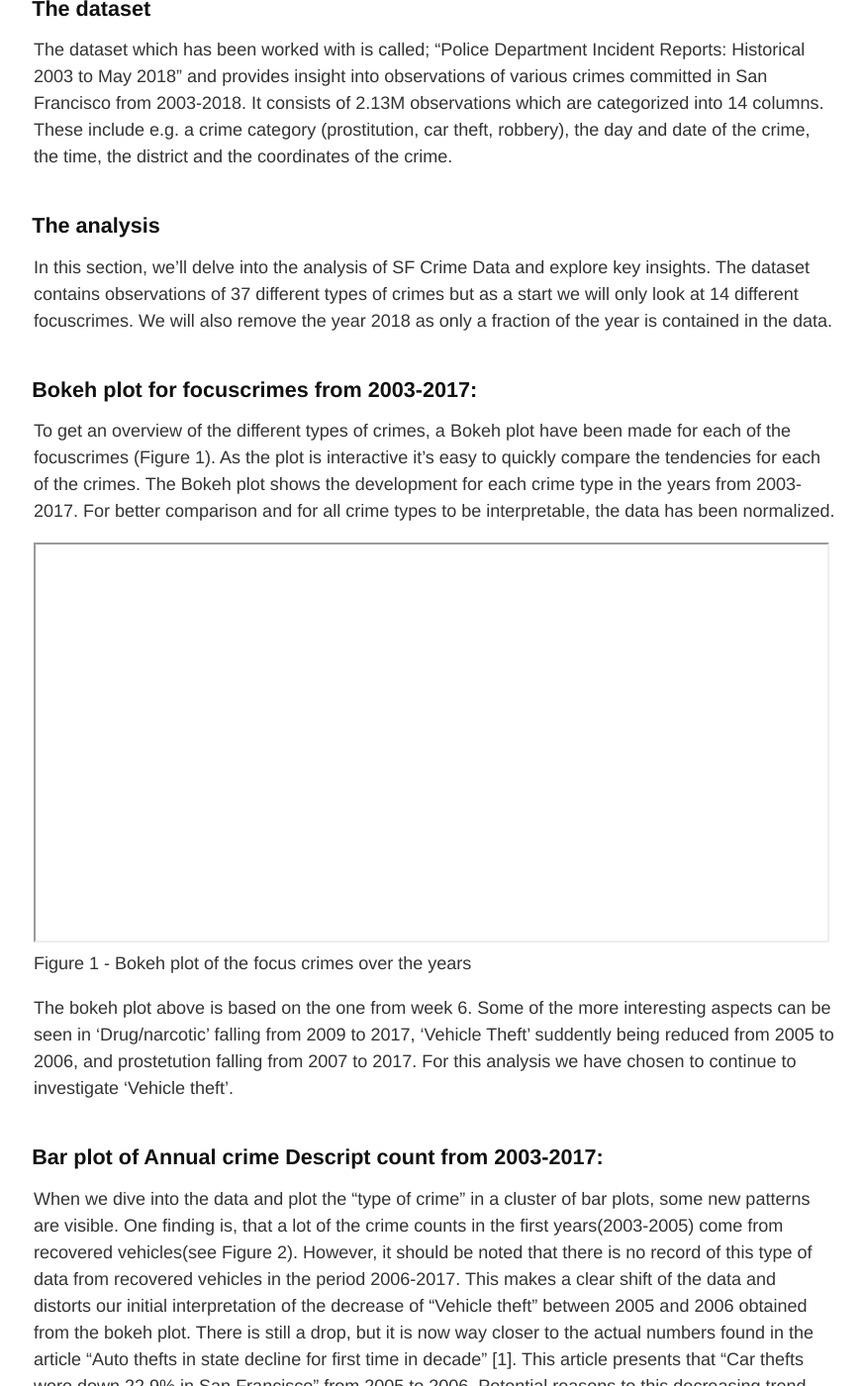
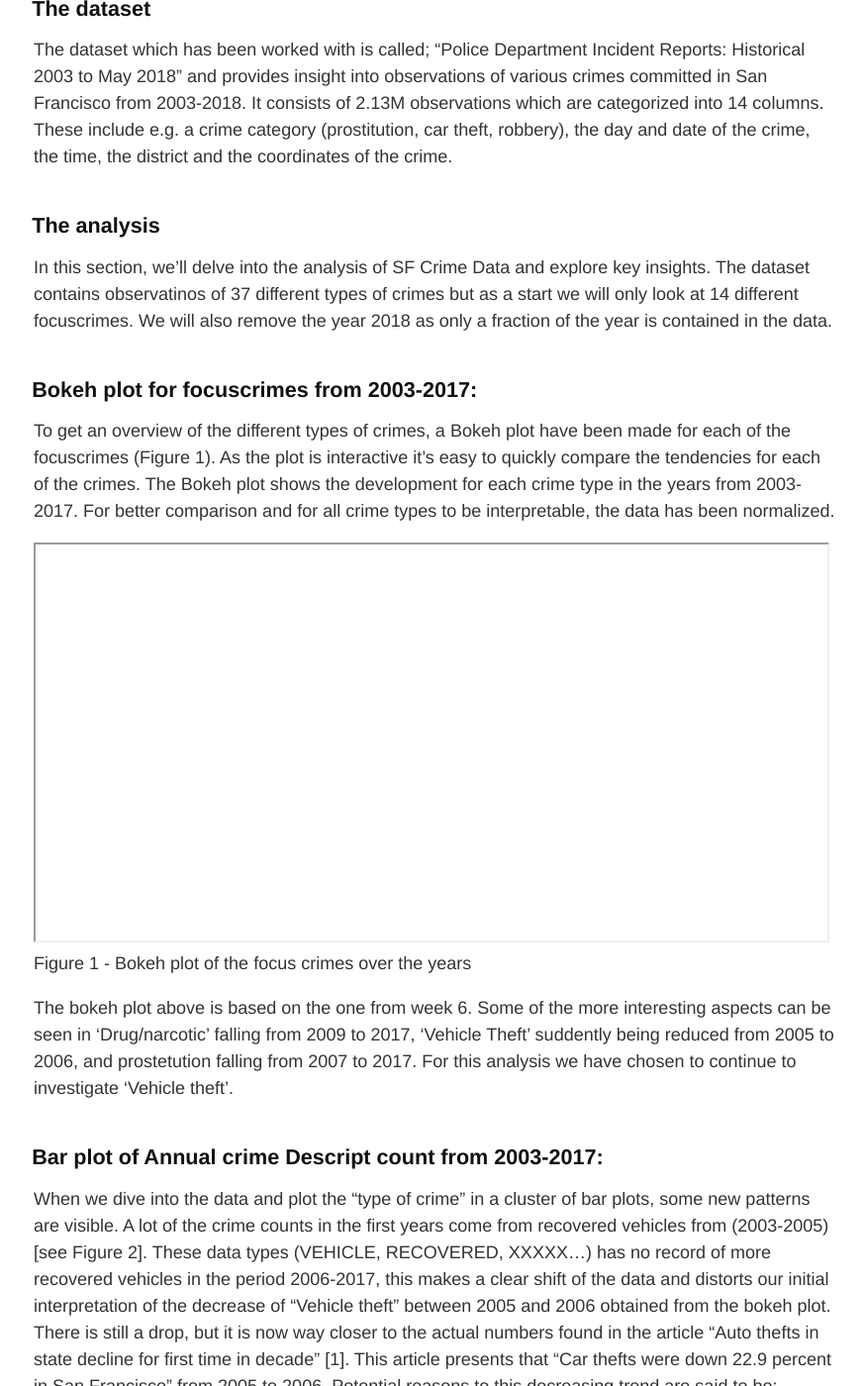
Before and after one commit to Madsem2/Madsem2.github.io, a Jekyll site: the page built from index.md, in a window 1280 px wide and 1400 px high, scrolled down 705 px. Shown: the whole window at 99% size, without its empty margins (201-1074 px from the left). Built offline with Jekyll 4.4.1, drawn with Linux system fonts in a browser that asks for light colours; some of the changed text lies outside the part shown.

Commit message:
center main heading

```diff
--- a/index.md
+++ b/index.md
@@ -7,12 +7,14 @@
 
 ---
 
-# Assigment 2
+<p style="text-align: center;"># Assigment 2</p>
+
+
 
 
 ## Introduction
 This is a webpage showcasing a short data-story based on the work done in the DTU
-course: "02806 Social data analysis and visualization-Spring 24" class so far. (This exercise is a kind of "micro version" of what we'll be doing in the final project).
+course: "02806 Social data analysis and visualization-Spring 24" class so far. (This exercise is a kind of "micro version" of what we'll be doing in the final project). Follow the directions in the bulleted list below when you create your data-story.
 
 
 ## The dataset
@@ -23,7 +25,7 @@
 
 ## The analysis
 In this section, we'll delve into the analysis of SF Crime Data and explore key insights.
-The dataset contains observations of 37 different types of crimes but as a start we will only look at 14 different focuscrimes. We will also remove the year 2018 as only a fraction of the year is contained in the data.
+The dataset contains observatinos of 37 different types of crimes but as a start we will only look at 14 different focuscrimes. We will also remove the year 2018 as only a fraction of the year is contained in the data.
 
 ## Bokeh plot for focuscrimes from 2003-2017:
 To get an overview of the different types of crimes, a Bokeh plot have been made for each of the focuscrimes (Figure 1). As the plot is interactive it's easy to quickly compare the tendencies for each of the crimes. The Bokeh plot shows the development for each crime type in the years from 2003-2017. For better comparison and for all crime types to be interpretable, the data has been normalized.
@@ -39,7 +41,7 @@
 
 
 ## Bar plot of Annual crime Descript count from 2003-2017:
-When we dive into the data and plot the "type of crime" in a cluster of bar plots, some new patterns are visible.  One finding is, that a lot of the crime counts in the first years(2003-2005) come from recovered vehicles(see Figure 2). However, it should be noted that there is no record of this type of data from recovered vehicles in the period 2006-2017. This makes a clear shift of the data and distorts our initial interpretation of the decrease of "Vehicle theft" between 2005 and 2006 obtained from the bokeh plot. There is still a drop, but it is now way closer to the actual numbers found in the article "Auto thefts in state decline for first time in decade" [1]. This article presents that "Car thefts were down 22.9% in San Francisco" from 2005 to 2006. Potential reasons to this decreasing trend are said to be:
+When we dive into the data and plot the "type of crime" in a cluster of bar plots, some new patterns are visible.  A lot of the crime counts in the first years come from recovered vehicles from (2003-2005) [see Figure 2]. These data types (VEHICLE, RECOVERED, XXXXX...) has no record of more recovered vehicles in the period 2006-2017, this makes a clear shift of the data and distorts our initial interpretation of the decrease of "Vehicle theft" between 2005 and 2006 obtained from the bokeh plot. There is still a drop, but it is now way closer to the actual numbers found in the article "Auto thefts in state decline for first time in decade" [1]. This article presents that "Car thefts were down 22.9 percent in San Francisco" from 2005 to 2006. Potential reasons to this decreasing trend are said to be:
 1. Car owners buy more preventive devices (e.g. locks for the steering wheels & tracking systems)
 2. Police officers increasingly using 'bait cars' to nap thieves
 3. License Plate Recognition systems to spot stolen cars
@@ -48,7 +50,7 @@
 Other highlights from the bar chart:
 - A wave/rebound of the initiatives in stolen automotive (2010-2017)
 - Raise in stolen motorcycles (2011-2015) (maybe due to rescoping of the target)
-- The "ATTEMPED STOLEN VEHICLE" data is still heavily impacted by initiatives from East Bay Times [1]
+- The "Stolen car attempts" data is still heavily impacted by initiatives from East Bay Times [1]
 
 ![This is a bar plot](https://Madsem2.github.io/bar_plot.png)
 Figure 2 - Bar plots of the various types of vehicle theft committed from 2003-2017
@@ -75,4 +77,4 @@
 ## References
 [1] East Bay Times. (2007, February 18). Auto thefts in state decline for first time in decade. Retrieved March 11, 2024, from https://www.eastbaytimes.com/2007/02/18/auto-thefts-in-state-decline-for-first-time-in-decade-2/
 
-[2] SpotAngels. (n.d.). SF Parking: Car Break-Ins & How to Prevent Them. Retrieved March 11, 2024, from https://www.spotangels.com/blog/sf-parking-car-break-ins/
+[2]SpotAngels. (n.d.). SF Parking: Car Break-Ins & How to Prevent Them. Retrieved March 11, 2024, from https://www.spotangels.com/blog/sf-parking-car-break-ins/
```
